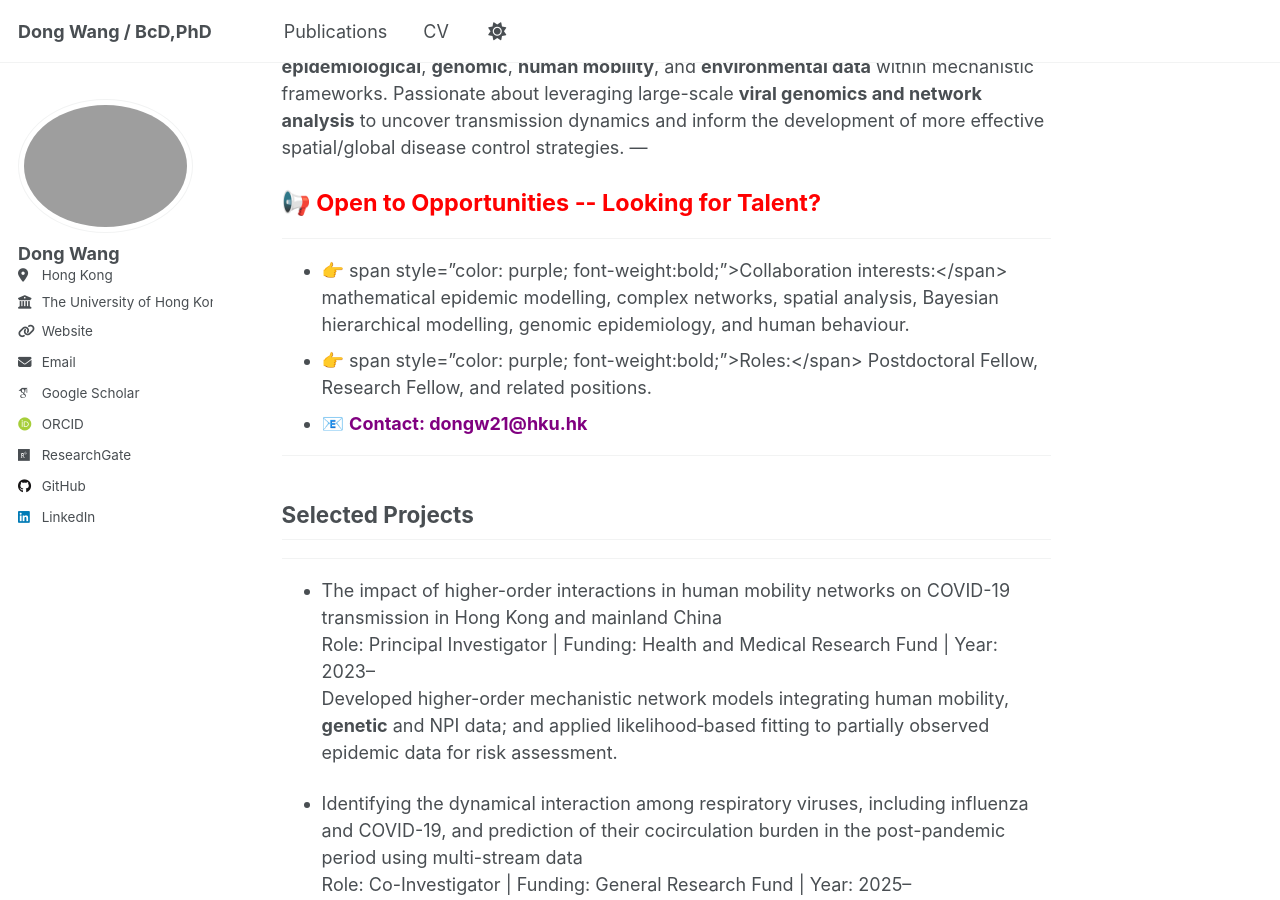
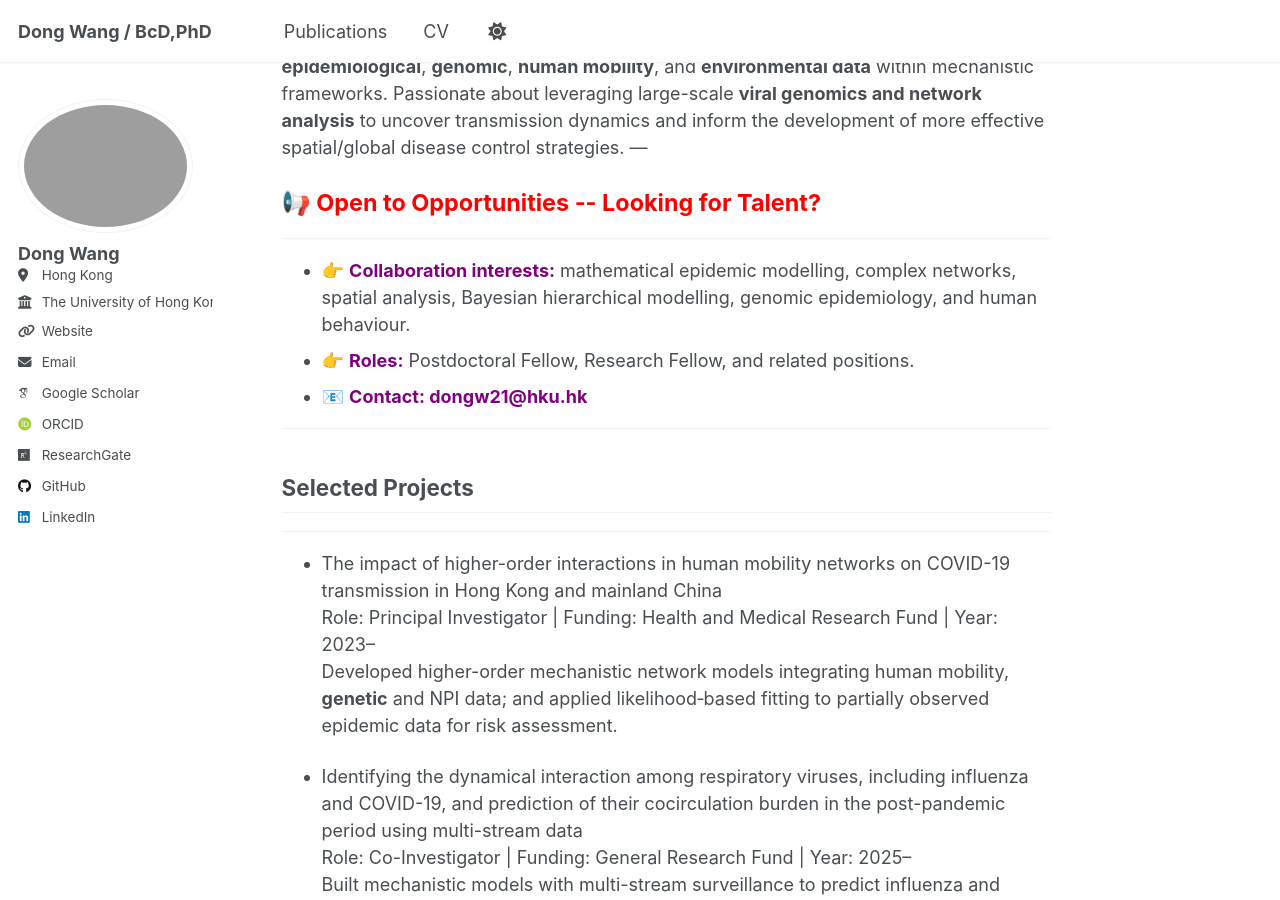
Before and after one commit to WangDongHKU/Dong_WANG.github.io, a Jekyll site: the page built from _pages/about.md, in a window 1280 px wide and 900 px high, scrolled down 327 px. Built offline with Jekyll 4.4.1, drawn with Linux system fonts in a browser that asks for light colours; some web fonts are replaced; a script that is not in the unit is left out.

Commit message:
Update about.md
Signed-off-by: DONG WANG <92856596+WangDongHKU@users.noreply.github.com>

```diff
--- a/_pages/about.md
+++ b/_pages/about.md
@@ -16,8 +16,8 @@ I am a  Postdoctoral Fellow at HKU School of Public Health with a PhD in **Mathe
 📢 Open to Opportunities -- Looking for Talent?
 </div>
 ---
-- 👉 span style="color: purple; font-weight:bold;">Collaboration interests:</span>  mathematical epidemic modelling, complex networks, spatial analysis, Bayesian hierarchical modelling, genomic epidemiology, and human behaviour.
-- 👉 span style="color: purple; font-weight:bold;">Roles:</span>  Postdoctoral Fellow, Research Fellow, and related positions.
+- 👉 <span style="color: purple; font-weight:bold;">Collaboration interests:</span>  mathematical epidemic modelling, complex networks, spatial analysis, Bayesian hierarchical modelling, genomic epidemiology, and human behaviour.
+- 👉 <span style="color: purple; font-weight:bold;">Roles:</span>  Postdoctoral Fellow, Research Fellow, and related positions.
 - 📧 <span style="color: purple; font-weight:bold;"> Contact: dongw21@hku.hk  </span>
 
 ---
```
